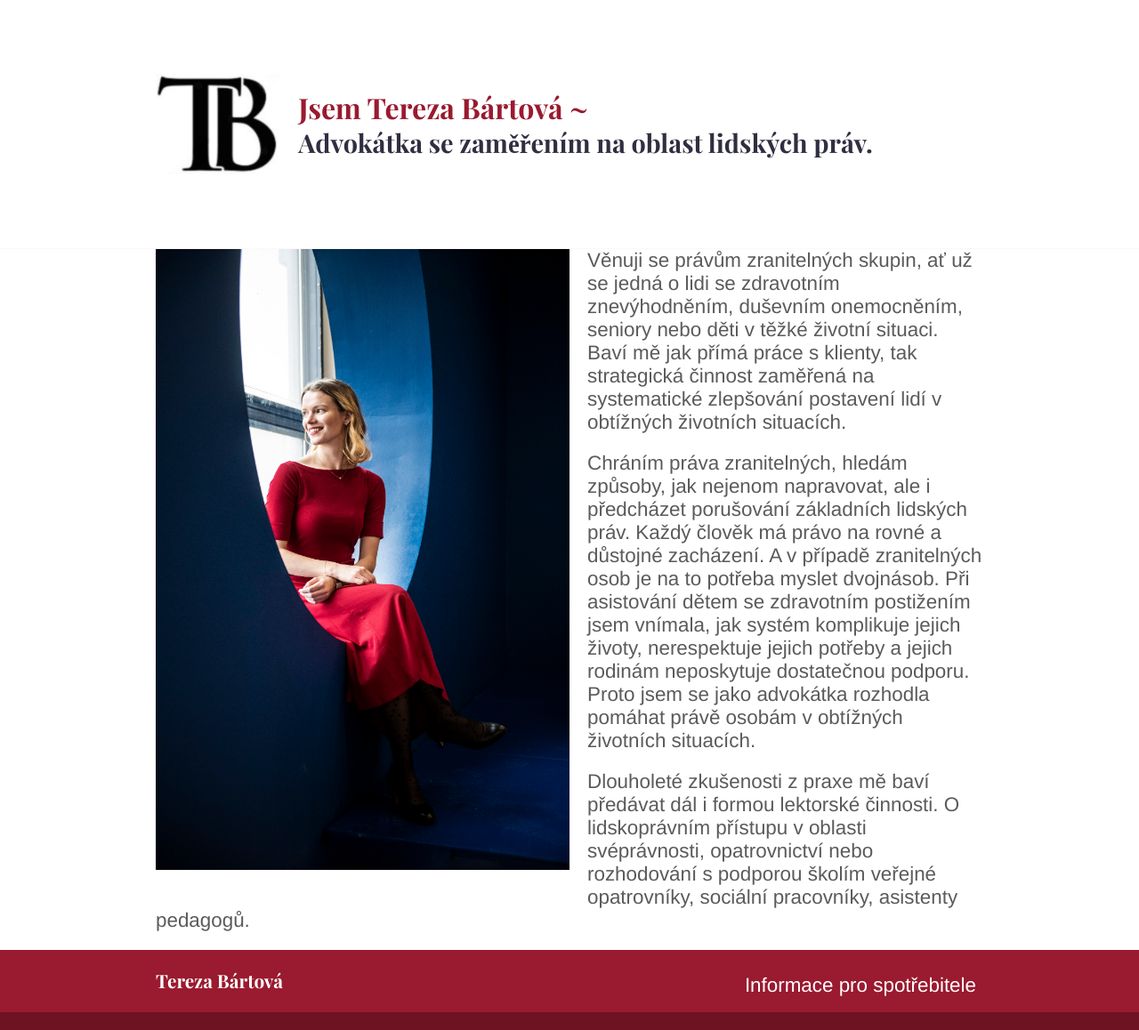
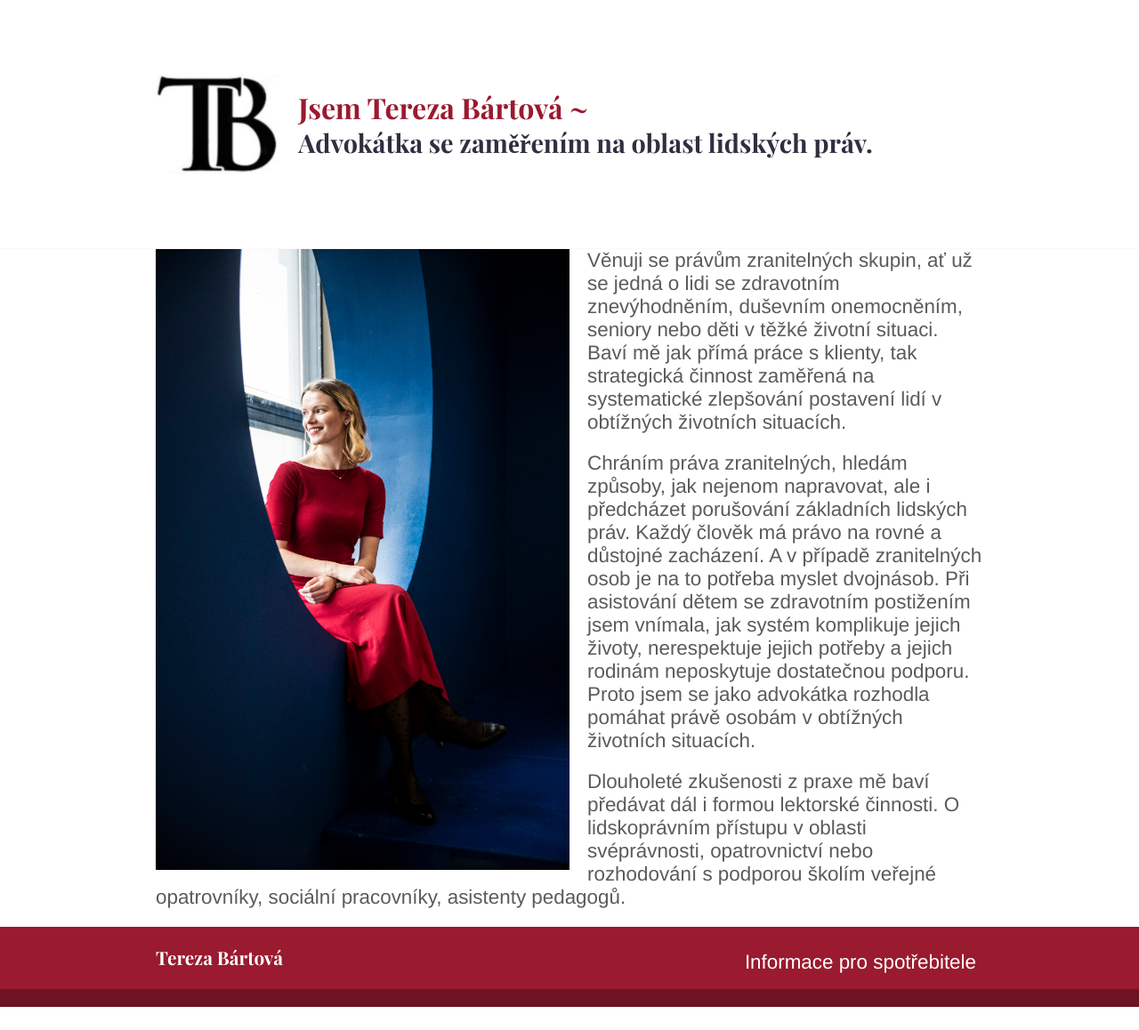
Before and after one commit to terezabartova/terezabartova.github.io, a Jekyll site: the page built from about.md, in a window 1280 px wide. Shown: the whole page at 89% size. Built offline with Jekyll 4.4.1, drawn with Linux system fonts in a browser that asks for light colours; after the commit the page ends 1132 px from its top, so only the background shows below that.

Commit message:
decrease margin-bottom of about image

```diff
--- a/_sass/components/_intro-image.scss
+++ b/_sass/components/_intro-image.scss
@@ -12,7 +12,7 @@
   min-width: 155px;
   height: auto;
   float: left;
-  margin-bottom: 20px;
+  margin-bottom: 15px;
   margin-right: 20px;
   shape-margin: 0px;
 }
```
